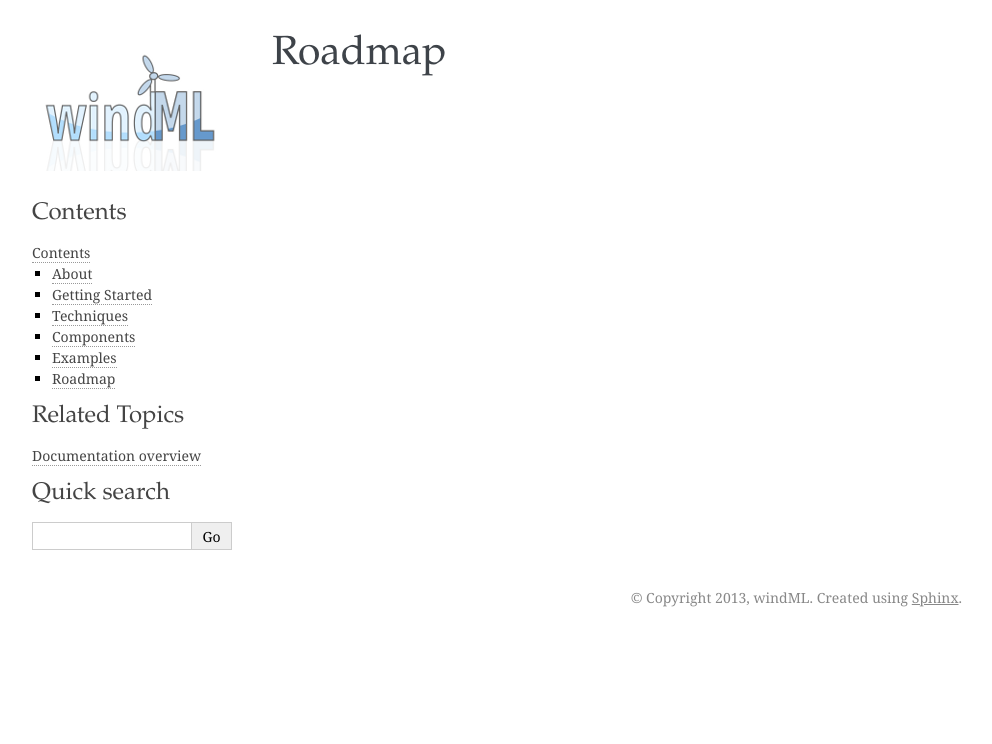
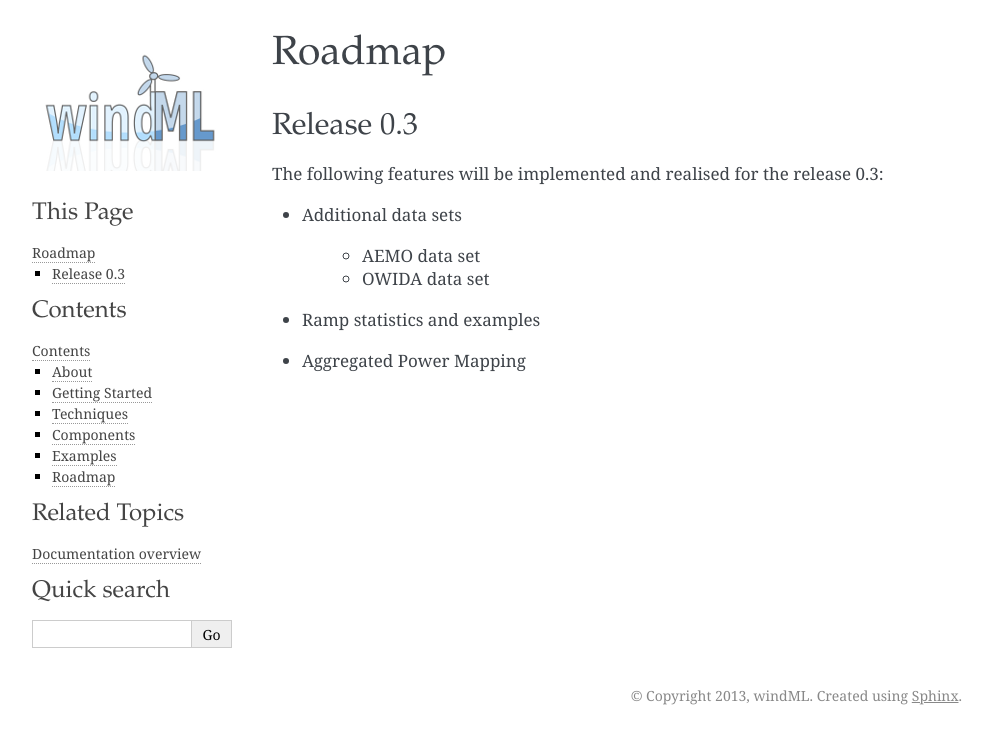
Before and after one commit to cigroup-ol/windml, a Sphinx documentation site: the page built from doc/roadmap.rst, in a window 1280 px wide. Shown: the top 744 px of the page, without its empty margins (148-1140 px from the left). Built offline with Sphinx 7.4.7, drawn with Linux system fonts in a browser that asks for light colours; formulas are drawn with MathJax 3.

Commit message:
added roadmap content for 0.3

```diff
--- a/doc/roadmap.rst
+++ b/doc/roadmap.rst
@@ -1,2 +1,15 @@
 Roadmap
 =======
+
+Release 0.3
+-----------
+
+The following features will be implemented and realised for the release 0.3:
+
+* Additional data sets
+
+    * AEMO data set
+    * OWIDA data set
+
+* Ramp statistics and examples
+* Aggregated Power Mapping
```
